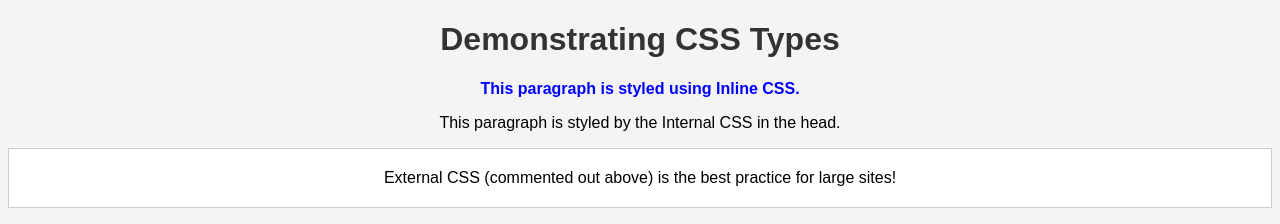
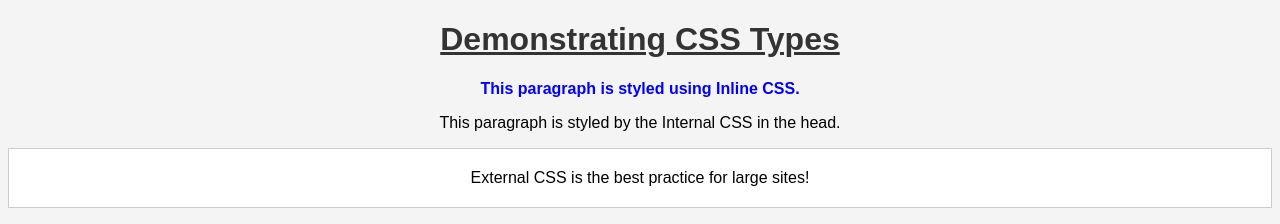
Before and after one commit to sauravdhakal-11/web-technology-bca-lab, a plain HTML site: page Q12/index.html in a window 1280 px wide. Drawn offline with Linux system fonts and the light colour scheme.

Commit message:
yet another commit

```diff
--- a/Q12/index.html
+++ b/Q12/index.html
@@ -3,6 +3,7 @@
 <head>
     <meta charset="UTF-8">
     <title>3 Types of CSS</title>
+    <link rel="stylesheet" href="style.css">
 
     <style>
         body {
@@ -29,7 +30,7 @@
     </p>
 
     <div style="background: white; padding: 20px; border: 1px solid #ccc;">
-        External CSS (commented out above) is the best practice for large sites!
+        External CSS is the best practice for large sites!
     </div>
 
 </body>
--- a/Q12/style.css
+++ b/Q12/style.css
@@ -0,0 +1,3 @@
+h1{
+  text-decoration: underline;
+}
```
